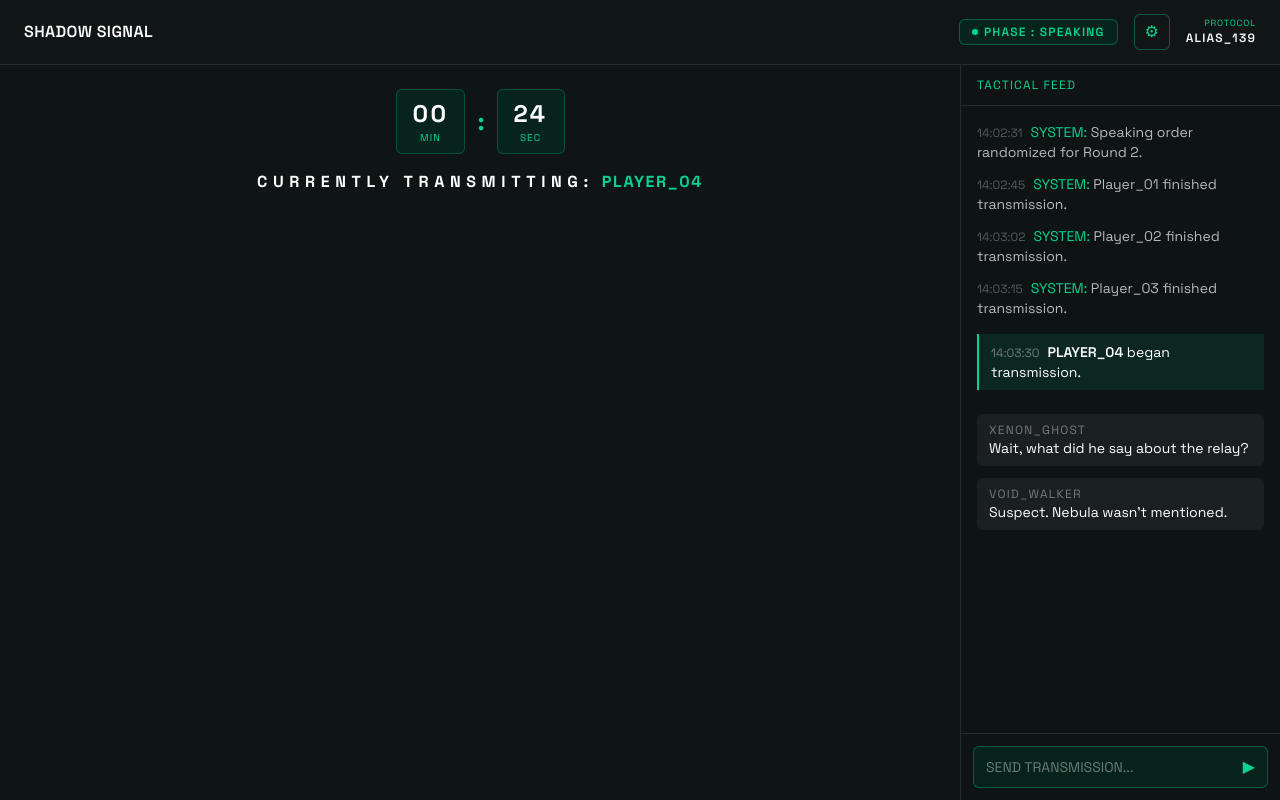
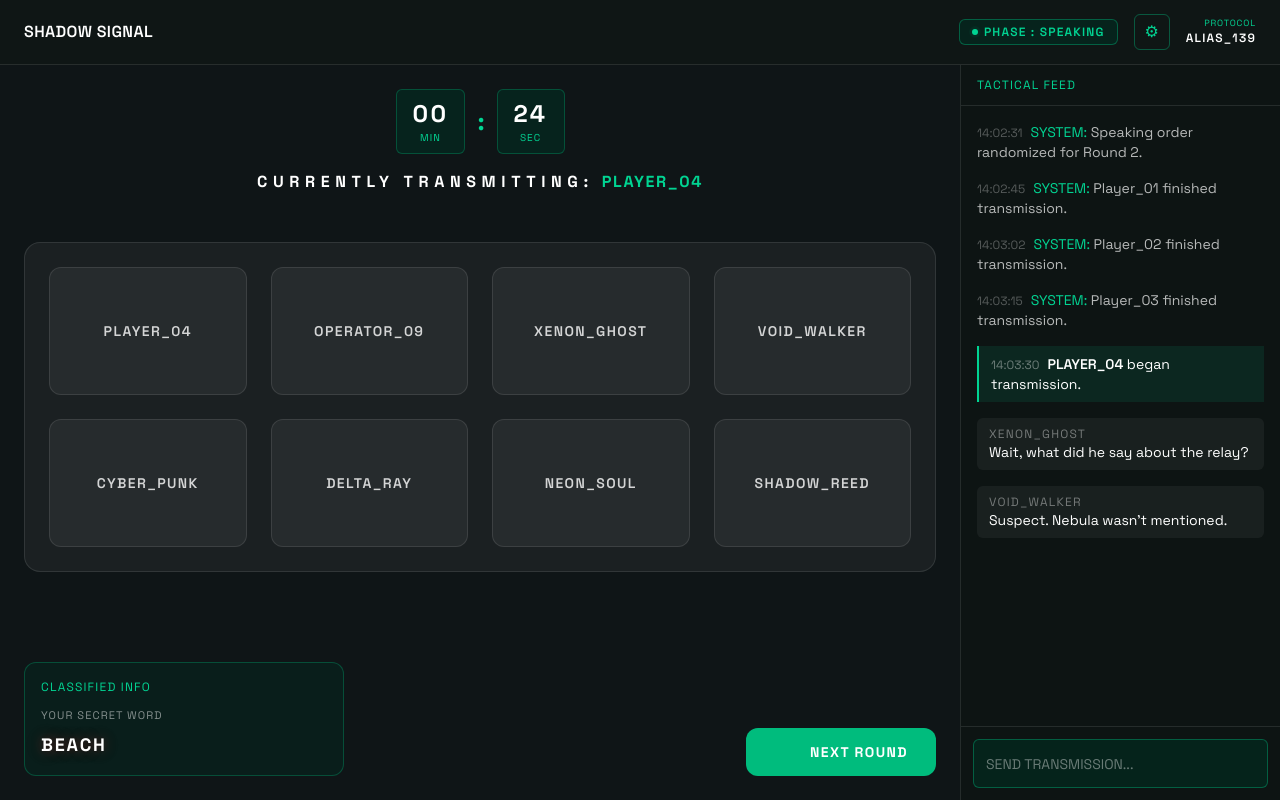
Before and after one commit to Shakthi-Scripts/Shadow-Signal, a Next.js app in the folder frontend/: page /room/1/inGame in a window 1280 px wide. Built offline with nearby package versions, Linux system fonts and the light colour scheme.

Commit message:
feat: add InGameEndTurnEarly, InGamePlayerGrid, and InGameSecretCard components; update Home page layout

```diff
--- /dev/null
+++ b/frontend/app/components/InGameEndRound.tsx
@@ -0,0 +1,24 @@
+"use client";
+import React from "react";
+
+type InGameEndTurnEarlyProps = {
+  onEndTurn?: () => void;
+};
+
+export default function InGameEndTurnEarly({
+  onEndTurn,
+}: InGameEndTurnEarlyProps) {
+  return (
+    <div className="flex items-center gap-3">
+      <button
+        onClick={onEndTurn}
+        className="flex items-center gap-3 rounded-xl bg-emerald-500 px-7 py-3 text-sm font-bold tracking-widest text-white transition hover:bg-emerald-400 active:scale-[0.98]"
+      >
+        <span className="material-symbols-outlined text-lg text-white">
+          keyboard_double_arrow_right
+        </span>
+        NEXT ROUND
+      </button>
+    </div>
+  );
+}
--- /dev/null
+++ b/frontend/app/components/InGamePlayerGrid.tsx
@@ -0,0 +1,29 @@
+import React from "react";
+
+export default function InGamePlayerGrid() {
+  const players = [
+    "PLAYER_04",
+    "OPERATOR_09",
+    "XENON_GHOST",
+    "VOID_WALKER",
+    "CYBER_PUNK",
+    "DELTA_RAY",
+    "NEON_SOUL",
+    "SHADOW_REED",
+  ];
+
+  return (
+    <div className="mx-6 mt-6 rounded-2xl border border-white/10 bg-white/5 p-4 lg:p-6">
+      <div className="grid grid-cols-2 gap-6 sm:grid-cols-3 lg:grid-cols-4">
+        {players.map((player, i) => (
+          <div
+            key={i}
+            className="flex h-28 items-center justify-center rounded-xl border border-white/10 bg-white/5 text-sm font-semibold tracking-widest text-white/80 lg:h-32"
+          >
+            {player}
+          </div>
+        ))}
+      </div>
+    </div>
+  );
+}
--- /dev/null
+++ b/frontend/app/components/InGameSecretCard.tsx
@@ -0,0 +1,35 @@
+import React from "react";
+type InGameSecretCodeProps = {
+  word: string;
+  wordColor?: string;
+};
+
+export default function InGameSecretCard({
+  word,
+  wordColor = "#ffffff",
+}: InGameSecretCodeProps) {
+  return (
+    <div className="w-full max-w-xs rounded-xl border border-emerald-500/30 bg-emerald-950/40 p-4">
+      <p className="text-xs tracking-widest text-emerald-400">
+        CLASSIFIED INFO
+      </p>
+
+      <p className="mt-3 text-[11px] tracking-widest text-white/50">
+        YOUR SECRET WORD
+      </p>
+
+      <div className="mt-2 flex items-center justify-between">
+        <span
+          className="text-lg font-bold tracking-widest"
+          style={{
+            color: wordColor,
+            textShadow:
+              "0 0 12px rgba(220,38,38,0.35), 0 0 24px rgba(220,38,38,0.15)",
+          }}
+        >
+          {word}
+        </span>
+      </div>
+    </div>
+  );
+}
--- a/frontend/app/components/InGameTacticalFeed.tsx
+++ b/frontend/app/components/InGameTacticalFeed.tsx
@@ -11,15 +11,14 @@ export default function InGameTacticalFeed() {
   };
 
   return (
-    <aside className="flex h-[55vh] w-full flex-col border-t border-white/10 bg-[rgb(13,20,19)] lg:h-full lg:w-80 lg:border-t-0 lg:border-l">
+    <aside className="w-full border-t border-white/10 bg-[rgb(13,20,19)] lg:flex lg:min-h-0 lg:w-80 lg:flex-col lg:border-t-0 lg:border-l">
       <div className="shrink-0 border-b border-white/10 px-4 py-3">
         <p className="text-xs tracking-widest text-emerald-400">
           TACTICAL FEED
         </p>
       </div>
 
-      <div className="flex-1 space-y-4 overflow-y-auto px-4 py-4 text-sm">
-        <div className="space-y-3 text-white/70">
+      <div className="min-h-0 flex-1 space-y-4 overflow-y-auto px-4 py-4 text-sm text-white/70">
         <p>
           <span className="mr-2 text-xs text-white/30">14:02:31</span>
           <span className="text-emerald-400">SYSTEM:</span> Speaking order
@@ -40,14 +39,12 @@ export default function InGameTacticalFeed() {
           <span className="text-emerald-400">SYSTEM:</span> Player_03 finished
           transmission.
         </p>
-        </div>
 
         <div className="border-l-2 border-emerald-400 bg-emerald-400/10 px-3 py-2 text-white">
           <span className="mr-2 text-xs text-white/40">14:03:30</span>
           <span className="font-semibold">PLAYER_04</span> began transmission.
         </div>
 
-        <div className="space-y-3 pt-2">
         <div className="rounded-md bg-white/5 px-3 py-2">
           <p className="text-xs tracking-widest text-white/40">XENON_GHOST</p>
           <p className="text-white">Wait, what did he say about the relay?</p>
@@ -58,22 +55,19 @@ export default function InGameTacticalFeed() {
           <p className="text-white">Suspect. Nebula wasn't mentioned.</p>
         </div>
       </div>
-      </div>
 
       <div className="shrink-0 border-t border-white/10 p-3">
         <div className="flex items-center gap-2 rounded-md border border-emerald-500/40 bg-emerald-950/60 px-3 py-2">
           <input
-            type="text"
             value={message}
             onChange={(e) => setMessage(e.target.value)}
             placeholder="SEND TRANSMISSION..."
             className="flex-1 bg-transparent text-sm text-white placeholder-white/40 outline-none"
           />
-          <button
-            className="text-emerald-400 hover:text-emerald-300"
-            onClick={handleSend}
-          >
-            ▶
+          <button onClick={handleSend}>
+            <span className="material-symbols-outlined text-sm text-white">
+              send
+            </span>
           </button>
         </div>
       </div>
--- a/frontend/app/components/LobbyBroadcast.tsx
+++ b/frontend/app/components/LobbyBroadcast.tsx
@@ -26,7 +26,9 @@ export default function BroadcastInput() {
           onClick={handleSend}
           className="rounded-md border border-white/20 px-3 py-1 text-xs text-white hover:bg-white/10"
         >
-          ▶
+          <span className="material-symbols-outlined text-sm text-white">
+            send
+          </span>
         </button>
       </div>
     </div>
--- a/frontend/app/room/[id]/inGame/page.tsx
+++ b/frontend/app/room/[id]/inGame/page.tsx
@@ -1,21 +1,32 @@
 "use client";
+import InGameEndTurnEarly from "@/app/components/InGameEndRound";
 import InGameHeaderStatus from "@/app/components/InGameHeader";
 import InGameNavBar from "@/app/components/InGameNavBar";
+import InGamePlayerGrid from "@/app/components/InGamePlayerGrid";
+import InGameSecretCard from "@/app/components/InGameSecretCard";
 import InGameTacticalFeed from "@/app/components/InGameTacticalFeed";
 
 export default function Home() {
   return (
-    <div className="flex h-screen flex-col bg-[rgb(15,21,23)]">
+    <div className="flex min-h-screen flex-col bg-[rgb(15,21,23)]">
       <InGameNavBar />
 
-      <div className="flex flex-1 flex-col overflow-hidden lg:flex-row">
-        <main className="flex flex-1 flex-col overflow-hidden">
+      <div className="flex min-h-0 flex-1 flex-col lg:flex-row">
+        <main className="relative flex min-h-0 flex-1 flex-col">
           <InGameHeaderStatus />
 
-          <div className="flex-1 overflow-y-auto px-4 sm:px-6">
-            <div className="mt-6 grid grid-cols-1 gap-6 lg:grid-cols-4">
-              <div className="lg:col-span-3"></div>
-            </div>
+          <div className="min-h-0 flex-1">
+            <InGamePlayerGrid />
+          </div>
+
+          <div className="mt-8 mb-6 flex flex-col items-center gap-4 px-6 lg:hidden">
+            <InGameSecretCard word="BEACH" wordColor="#ffffff" />
+            <InGameEndTurnEarly />
+          </div>
+
+          <div className="hidden items-end justify-between px-6 pb-6 lg:flex">
+            <InGameSecretCard word="BEACH" wordColor="#ffffff" />
+            <InGameEndTurnEarly />
           </div>
         </main>
 
```
Lines whose indentation alone changed are shown as unchanged.
